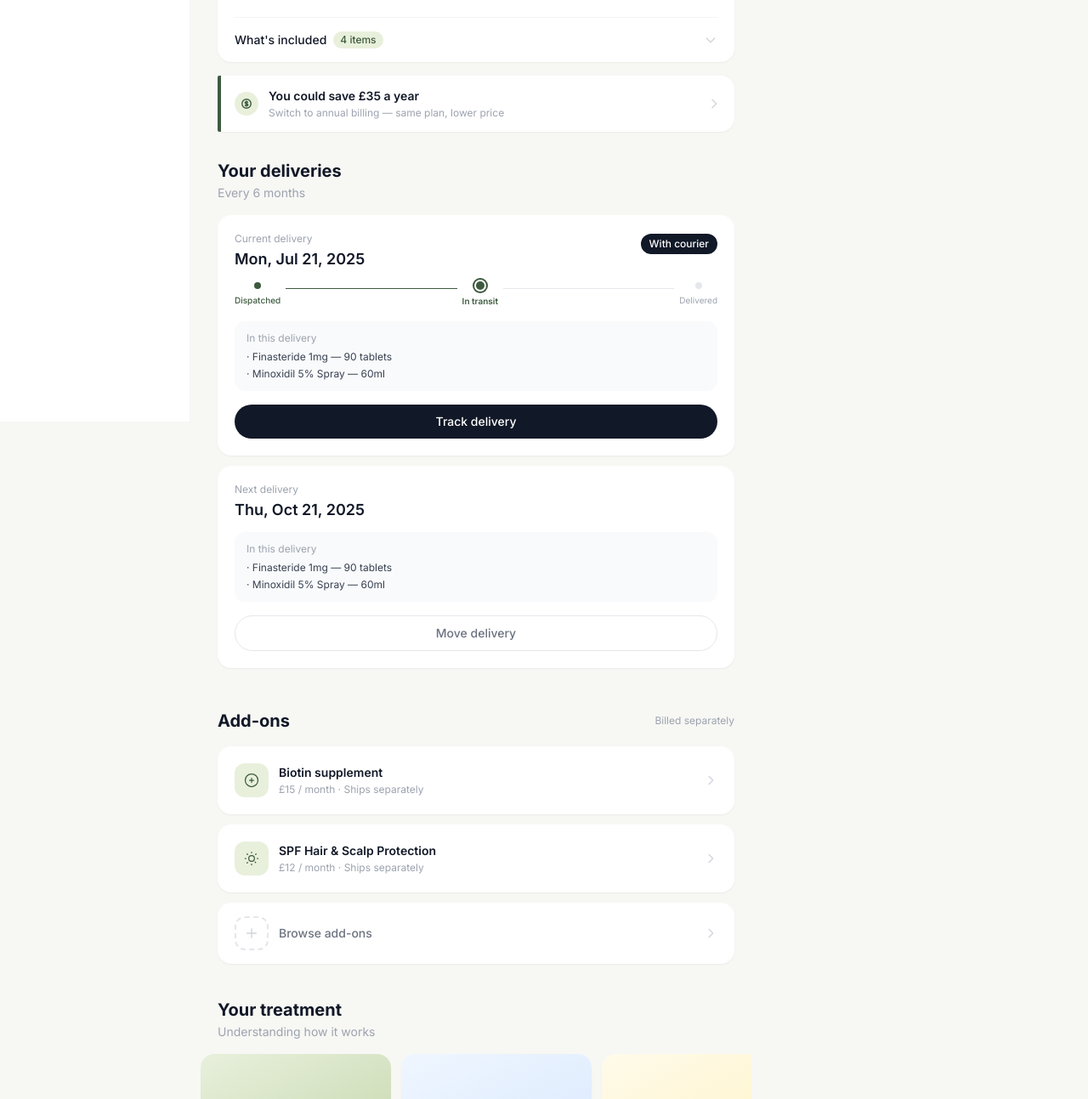
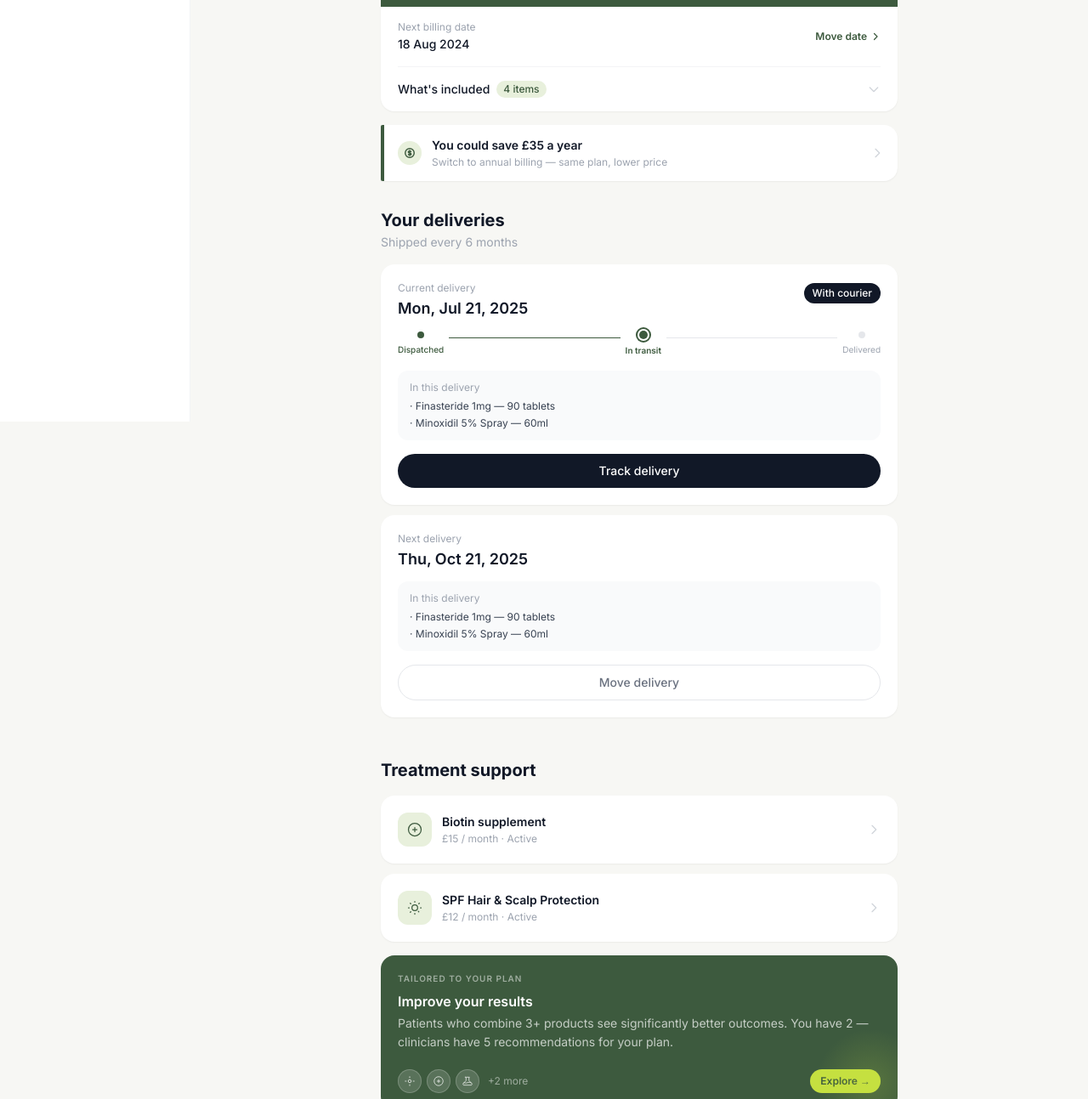
Before and after one commit to Jamie113/voy-portal, a plain HTML site: page index.html in a window 1280 px wide. Shown: the part 304-1597 px from the top of the page at 85% size. Drawn offline with nearby package versions, Linux system fonts and the light colour scheme.

Commit message:
Redesign plan card header and treatment support section
- Two-tone plan card: dark green identity zone (plan name + price) above
  white admin zone (billing date + inclusions toggle)
- Delivery subtitle changed to "Shipped every 6 months"
- Rename Add-ons → Treatment support
- Active items: clean rows with inline "Active" status in subtitle
- Browse hook card: dark green destination card with outcome copy,
  product preview icons, and lime "Explore →" CTA
- Fix content column max-width (max-w-2xl mx-auto) to properly
  constrain layout at all viewport sizes

Co-Authored-By: Claude Sonnet 4.6 <noreply@anthropic.com>

```diff
--- a/index.html
+++ b/index.html
@@ -117,29 +117,26 @@
       </div>
 
       <!-- Page body -->
-      <div class="px-5 md:px-8 md:max-w-2xl pb-32 md:pb-12">
+      <div class="px-5 md:px-8 max-w-2xl mx-auto pb-32 md:pb-12">
 
         <!-- ── HERO PLAN CARD ───────────────────────── -->
         <div class="bg-white rounded-2xl shadow-sm overflow-hidden mb-4">
 
-          <!-- Plan identity -->
-          <div class="p-5 flex items-center gap-4">
-            <div class="w-14 h-14 rounded-xl bg-voy-green-pale flex items-center justify-center flex-shrink-0">
-              <svg xmlns="http://www.w3.org/2000/svg" class="w-7 h-7 text-voy-green" fill="none" viewBox="0 0 24 24" stroke="currentColor" stroke-width="1.5"><path stroke-linecap="round" stroke-linejoin="round" d="M9 12h6m-3-3v6M4.5 12a7.5 7.5 0 1115 0 7.5 7.5 0 01-15 0z" /></svg>
-            </div>
-            <div class="flex-1">
-              <p class="text-xs text-gray-400 mb-0.5">Your plan</p>
-              <p class="text-base font-semibold text-gray-900 leading-tight">Complete hair loss plan</p>
-              <div class="flex items-center gap-2 mt-1">
-                <p class="text-2xl font-bold text-voy-green">£125<span class="text-sm font-normal text-gray-400"> / year</span></p>
-                <span class="text-xs text-gray-400 line-through">£162</span>
-                <span class="text-xs font-semibold text-white bg-red-400 px-1.5 py-0.5 rounded-md">23% off</span>
-              </div>
+          <!-- Green identity zone -->
+          <div class="bg-voy-green px-5 pt-6 pb-7 relative overflow-hidden">
+            <!-- Decorative blob -->
+            <div class="absolute -top-10 -right-10 w-40 h-40 rounded-full pointer-events-none" style="background: radial-gradient(circle, rgba(197,224,64,0.25) 0%, transparent 70%);"></div>
+            <p class="text-xs font-medium text-white/50 uppercase tracking-wider mb-2">Your plan</p>
+            <p class="text-xl font-semibold text-white leading-snug mb-4">Complete hair loss plan</p>
+            <div class="flex items-baseline gap-2.5">
+              <p class="text-4xl font-bold text-white">£125<span class="text-base font-normal text-white/60"> / year</span></p>
+              <span class="text-sm text-white/40 line-through">£162</span>
+              <span class="text-xs font-semibold text-voy-green bg-[#c5e040] px-2 py-0.5 rounded-md">23% off</span>
             </div>
           </div>
 
           <!-- Billing row -->
-          <div class="px-5 pb-5 flex items-center justify-between">
+          <div class="px-5 py-4 flex items-center justify-between">
             <div>
               <p class="text-xs text-gray-400 mb-0.5">Next billing date</p>
               <p class="text-sm font-medium text-gray-900">18 Aug 2024</p>
@@ -222,7 +219,7 @@
         <!-- ── DELIVERIES ───────────────────────────── -->
         <div class="mb-4">
           <h2 class="text-xl font-bold text-gray-900">Your deliveries</h2>
-          <p class="text-sm text-gray-400 mt-0.5">Every 6 months</p>
+          <p class="text-sm text-gray-400 mt-0.5">Shipped every 6 months</p>
         </div>
 
         <!-- Current delivery -->
@@ -290,10 +287,9 @@
           </a>
         </div>
 
-        <!-- ── ADD-ONS ─────────────────────────────── -->
-        <div class="flex items-center justify-between mb-4">
-          <h2 class="text-xl font-bold text-gray-900">Add-ons</h2>
-          <span class="text-xs text-gray-400">Billed separately</span>
+        <!-- ── TREATMENT SUPPORT ───────────────────── -->
+        <div class="mb-4">
+          <h2 class="text-xl font-bold text-gray-900">Treatment support</h2>
         </div>
 
         <!-- Active add-on: Biotin -->
@@ -304,35 +300,49 @@
             </div>
             <div class="flex-1 min-w-0">
               <p class="text-sm font-semibold text-gray-900">Biotin supplement</p>
-              <p class="text-xs text-gray-400 mt-0.5">£15 / month · Ships separately</p>
+              <p class="text-xs text-gray-400 mt-0.5">£15 / month · Active</p>
             </div>
             <svg xmlns="http://www.w3.org/2000/svg" class="w-4 h-4 text-gray-300 group-hover:text-gray-400 transition-colors flex-shrink-0" fill="none" viewBox="0 0 24 24" stroke="currentColor" stroke-width="2"><path stroke-linecap="round" stroke-linejoin="round" d="M9 5l7 7-7 7" /></svg>
           </div>
         </a>
 
         <!-- Active add-on: SPF -->
-        <a href="addon.html" class="block bg-white rounded-2xl p-5 shadow-sm mb-3 hover:bg-gray-50 transition-colors group">
+        <a href="addon.html" class="block bg-white rounded-2xl p-5 shadow-sm mb-4 hover:bg-gray-50 transition-colors group">
           <div class="flex items-center gap-3">
             <div class="w-10 h-10 rounded-xl bg-voy-green-pale flex items-center justify-center flex-shrink-0">
               <svg xmlns="http://www.w3.org/2000/svg" class="w-5 h-5 text-voy-green" fill="none" viewBox="0 0 24 24" stroke="currentColor" stroke-width="1.5"><path stroke-linecap="round" stroke-linejoin="round" d="M12 3v1m0 16v1m9-9h-1M4 12H3m15.364-6.364l-.707.707M6.343 17.657l-.707.707M17.657 17.657l-.707-.707M6.343 6.343l-.707-.707M12 8a4 4 0 100 8 4 4 0 000-8z"/></svg>
             </div>
             <div class="flex-1 min-w-0">
               <p class="text-sm font-semibold text-gray-900">SPF Hair &amp; Scalp Protection</p>
-              <p class="text-xs text-gray-400 mt-0.5">£12 / month · Ships separately</p>
+              <p class="text-xs text-gray-400 mt-0.5">£12 / month · Active</p>
             </div>
             <svg xmlns="http://www.w3.org/2000/svg" class="w-4 h-4 text-gray-300 group-hover:text-gray-400 transition-colors flex-shrink-0" fill="none" viewBox="0 0 24 24" stroke="currentColor" stroke-width="2"><path stroke-linecap="round" stroke-linejoin="round" d="M9 5l7 7-7 7" /></svg>
           </div>
         </a>
 
-        <!-- Browse more add-ons -->
-        <a href="browse-addons.html" class="flex items-center justify-between bg-white rounded-2xl px-5 py-4 shadow-sm mb-10 hover:bg-gray-50 transition-colors group">
-          <div class="flex items-center gap-3">
-            <div class="w-10 h-10 rounded-xl border-2 border-dashed border-gray-200 flex items-center justify-center flex-shrink-0 group-hover:border-voy-green transition-colors">
-              <svg xmlns="http://www.w3.org/2000/svg" class="w-4 h-4 text-gray-300 group-hover:text-voy-green transition-colors" fill="none" viewBox="0 0 24 24" stroke="currentColor" stroke-width="2"><path stroke-linecap="round" stroke-linejoin="round" d="M12 4v16m8-8H4"/></svg>
+        <!-- Browse hook card -->
+        <a href="browse-addons.html" class="block bg-voy-green rounded-2xl p-5 mb-10 hover:opacity-95 transition-opacity group overflow-hidden relative">
+          <!-- Subtle background blob -->
+          <div class="absolute -bottom-8 -right-8 w-32 h-32 rounded-full pointer-events-none" style="background: radial-gradient(circle, rgba(197,224,64,0.2) 0%, transparent 70%);"></div>
+          <p class="text-[10px] font-semibold text-white/50 uppercase tracking-widest mb-2">Tailored to your plan</p>
+          <p class="text-base font-semibold text-white leading-snug mb-1">Improve your results</p>
+          <p class="text-sm text-white/70 leading-relaxed mb-5">Patients who combine 3+ products see significantly better outcomes. You have 2 — clinicians have 5 recommendations for your plan.</p>
+          <!-- Product preview dots -->
+          <div class="flex items-center justify-between">
+            <div class="flex items-center gap-1.5">
+              <div class="w-7 h-7 rounded-full bg-white/15 border border-white/20 flex items-center justify-center">
+                <svg xmlns="http://www.w3.org/2000/svg" class="w-3.5 h-3.5 text-white/80" fill="none" viewBox="0 0 24 24" stroke="currentColor" stroke-width="1.5"><circle cx="12" cy="12" r="3"/><path stroke-linecap="round" stroke-linejoin="round" d="M12 3v2m0 14v2M3 12h2m14 0h2"/></svg>
+              </div>
+              <div class="w-7 h-7 rounded-full bg-white/15 border border-white/20 flex items-center justify-center">
+                <svg xmlns="http://www.w3.org/2000/svg" class="w-3.5 h-3.5 text-white/80" fill="none" viewBox="0 0 24 24" stroke="currentColor" stroke-width="1.5"><path stroke-linecap="round" stroke-linejoin="round" d="M12 9v6m-3-3h6"/><circle cx="12" cy="12" r="9" stroke="currentColor" stroke-width="1.5" fill="none"/></svg>
+              </div>
+              <div class="w-7 h-7 rounded-full bg-white/15 border border-white/20 flex items-center justify-center">
+                <svg xmlns="http://www.w3.org/2000/svg" class="w-3.5 h-3.5 text-white/80" fill="none" viewBox="0 0 24 24" stroke="currentColor" stroke-width="1.5"><path stroke-linecap="round" stroke-linejoin="round" d="M19.428 15.428a2 2 0 00-1.022-.547l-2.387-.477a6 6 0 00-3.86.517l-.318.158a6 6 0 01-3.86.517L6.05 15.21a2 2 0 00-1.806.547M8 4h8l-1 1v5.172a2 2 0 00.586 1.414l5 5c1.26 1.26.367 3.414-1.415 3.414H4.828c-1.782 0-2.674-2.154-1.414-3.414l5-5A2 2 0 009 10.172V5L8 4z" /></svg>
+              </div>
+              <span class="text-xs text-white/50 ml-1">+2 more</span>
             </div>
-            <p class="text-sm font-medium text-gray-500 group-hover:text-gray-900 transition-colors">Browse add-ons</p>
+            <span class="text-xs font-semibold text-voy-green bg-[#c5e040] px-3 py-1.5 rounded-full flex-shrink-0">Explore →</span>
           </div>
-          <svg xmlns="http://www.w3.org/2000/svg" class="w-4 h-4 text-gray-300" fill="none" viewBox="0 0 24 24" stroke="currentColor" stroke-width="2"><path stroke-linecap="round" stroke-linejoin="round" d="M9 5l7 7-7 7" /></svg>
         </a>
 
         <!-- ── LEARN ABOUT YOUR TREATMENT ─────────── -->
```
